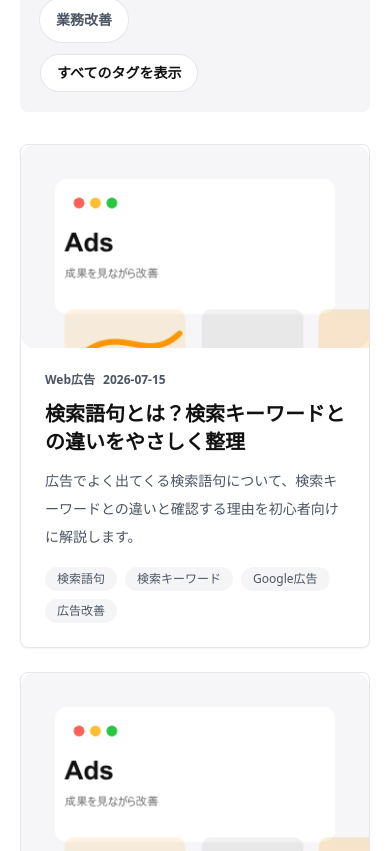
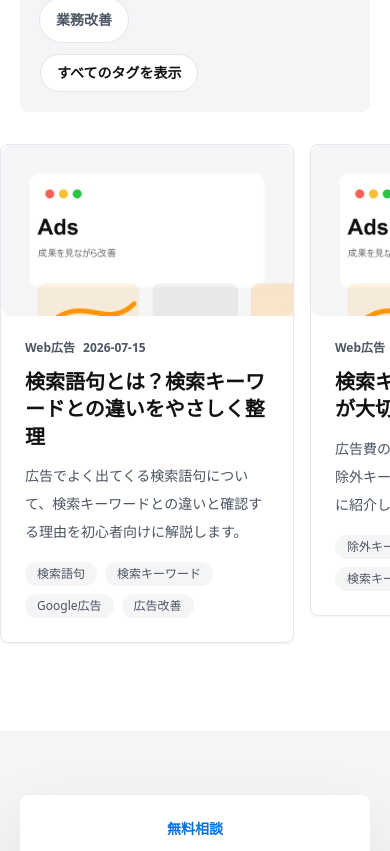
Before and after one commit to iwamitsuco/officialSite, a Next.js app: page /blog in a window 390 px wide. Shown: the part 1053-1904 px from the top of the page. Built offline with nearby package versions, Linux system fonts and the light colour scheme.

Commit message:
Add mobile blog card carousel

```diff
--- a/components/search/BlogFilterList.tsx
+++ b/components/search/BlogFilterList.tsx
@@ -137,9 +137,11 @@ export function BlogFilterList({ posts, categories }: BlogFilterListProps) {
           ) : null}
         </div>
       </div>
-      <div className="grid gap-6 md:grid-cols-2 lg:grid-cols-3">
+      <div className="-mx-5 flex snap-x snap-mandatory gap-4 overflow-x-auto px-5 pb-4 md:mx-0 md:grid md:grid-cols-2 md:gap-6 md:overflow-visible md:px-0 md:pb-0 lg:grid-cols-3">
         {filteredPosts.map((post) => (
-          <BlogCard post={post} key={post.slug} />
+          <div className="min-w-[84%] snap-start sm:min-w-[46%] md:min-w-0" key={post.slug}>
+            <BlogCard post={post} />
+          </div>
         ))}
       </div>
       {filteredPosts.length === 0 ? <p className="lead">該当する記事がありません。</p> : null}
```
